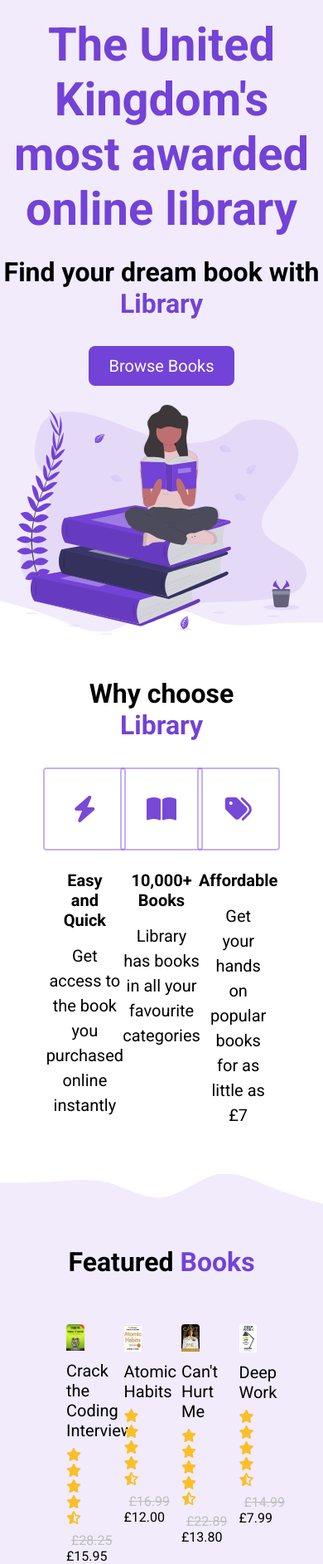
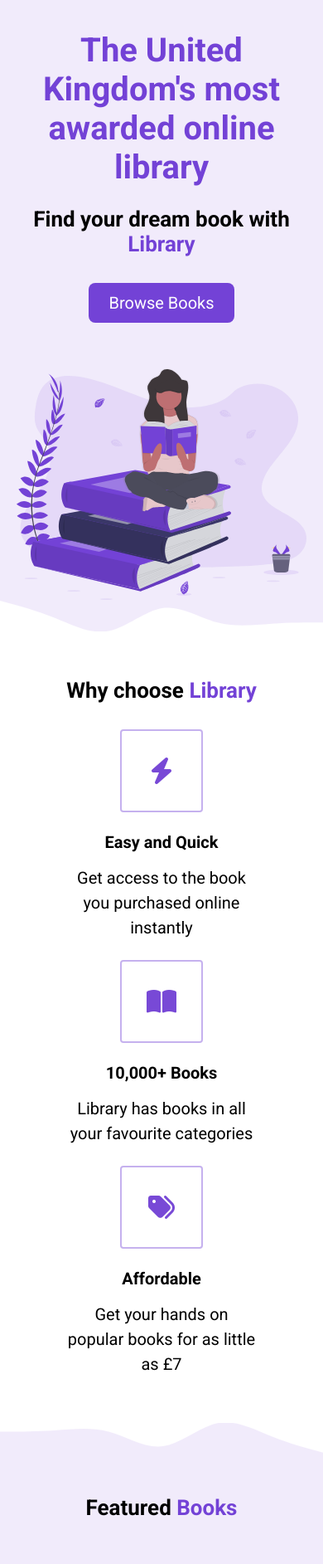
Before and after one commit to AliMDhanani/E-Commerce-Bookstore, a plain HTML site: page index.html in a window 390 px wide. Shown: the part 83-1968 px from the top of the page at 83% size. Drawn offline with Linux system fonts and the light colour scheme.

Commit message:
Rest of site responsiveness complete
Text descriptions and Book Cards made responsive.

```diff
--- a/index.html
+++ b/index.html
@@ -45,7 +45,9 @@
                 <div class="header__description">
                     <h1>The United Kingdom's most awarded online library</h1>
                     <h2>Find your dream book with <span class="text--purple">Library</span></h2>
+                    <a href="#featured">
                     <button class="btn">Browse Books</button>
+                    </a>
                 </div>
                 <figure class="header__img--wrapper">
                     <img src="./assets/Undraw_Books.svg" alt="">
@@ -96,8 +98,8 @@
                     </div>
                 </div>
             </div>
-            <!-- FEATURED BOOKS -->
         </section>
+        <!-- FEATURED BOOKS -->
         <section id="featured">
             <div class="container">
                 <div class="row">
@@ -188,7 +190,7 @@
                     <h2>
                         Latest <span class="text--purple">Books</span>
                     </h2>
-                    <div class="latest__books">
+                    <div class="books">
                         <div class="book">
                             <figure class="book__img--wrapper">
                                 <img class="book__img" src="assets/book-1.2.jpeg" alt="">
--- a/styles.css
+++ b/styles.css
@@ -260,6 +260,7 @@ h2 {
 .highlight__wrapper {
     display: flex;
     justify-content: space-between;
+    flex-wrap: wrap;
 }
 
 .highlight__img {
@@ -287,6 +288,7 @@ h2 {
     text-align: center;
     font-size: 20px;
     margin-bottom: 16px;
+    text-align: center;
 }
 
 .highlight__para {
@@ -305,6 +307,7 @@ h2 {
 
 .books {
     display: flex;
+    flex-wrap: wrap;
 }
 
 .book {
@@ -315,7 +318,7 @@ h2 {
 .book__img {
     max-height: 380px;
     transition: all 300ms ease;
-    cursor: no-drop;
+    cursor: not-allowed;
 }
 
 .book__ratings {
@@ -327,6 +330,7 @@ h2 {
     margin-bottom: 8px;
     border-radius: 4px;
     overflow: hidden;
+    display: flex;
 }
 
 .book:hover .book__img {
@@ -347,11 +351,6 @@ h2 {
     text-decoration: line-through;
     padding: 6px;
     color: #bfbfbf;
-}
-
-.latest__books {
-    display: flex;
-    flex-wrap: wrap;
 }
 
 /* EXPLORE  */
@@ -394,6 +393,40 @@ footer {
     padding: 0 8px ;
 }
 
+/* SMALL PHONES, TABLETS AND LARGE SMARTPHONES */
+@media (max-width: 768px) {
+    .header__description {
+        padding: 0 24px;
+    }
+
+    h1 {
+        font-size: 40px;
+    }
+
+    h2 {
+        font-size: 26px;
+    }
+
+    button {
+        font-size: 18px;
+    }
+
+    .book {
+        width: 50%;
+    }
+
+    .highlight {
+        width: 100%;
+    }
+
+    .highlight:not(:last-child) {
+        margin-bottom: 24px;
+    }
+}
+
+
+/* SMALL PHONES, LARGE SMARTPHONES */
+
 @media (max-width: 550px) {
     .nav__links {
         display: none;
```
